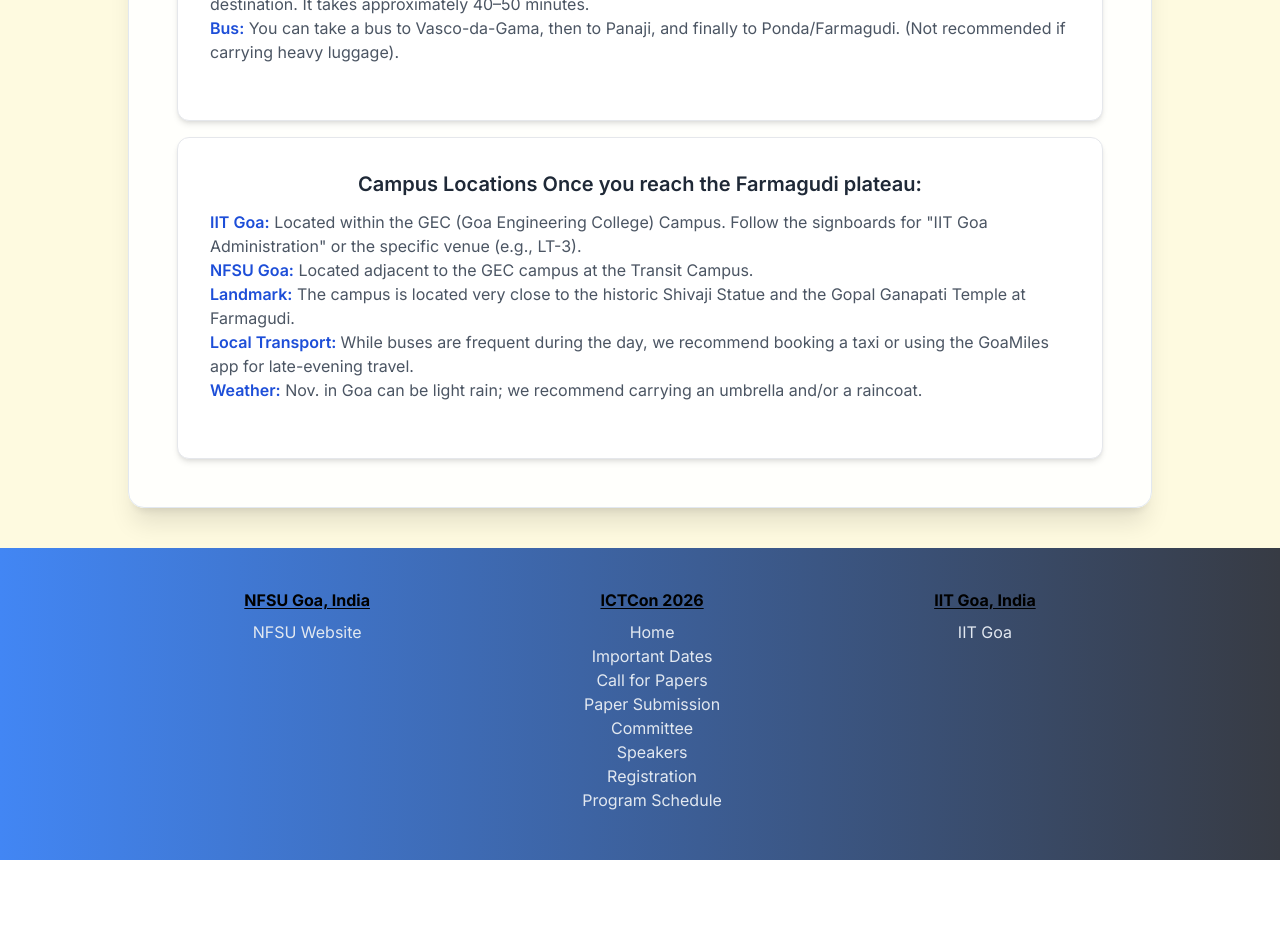
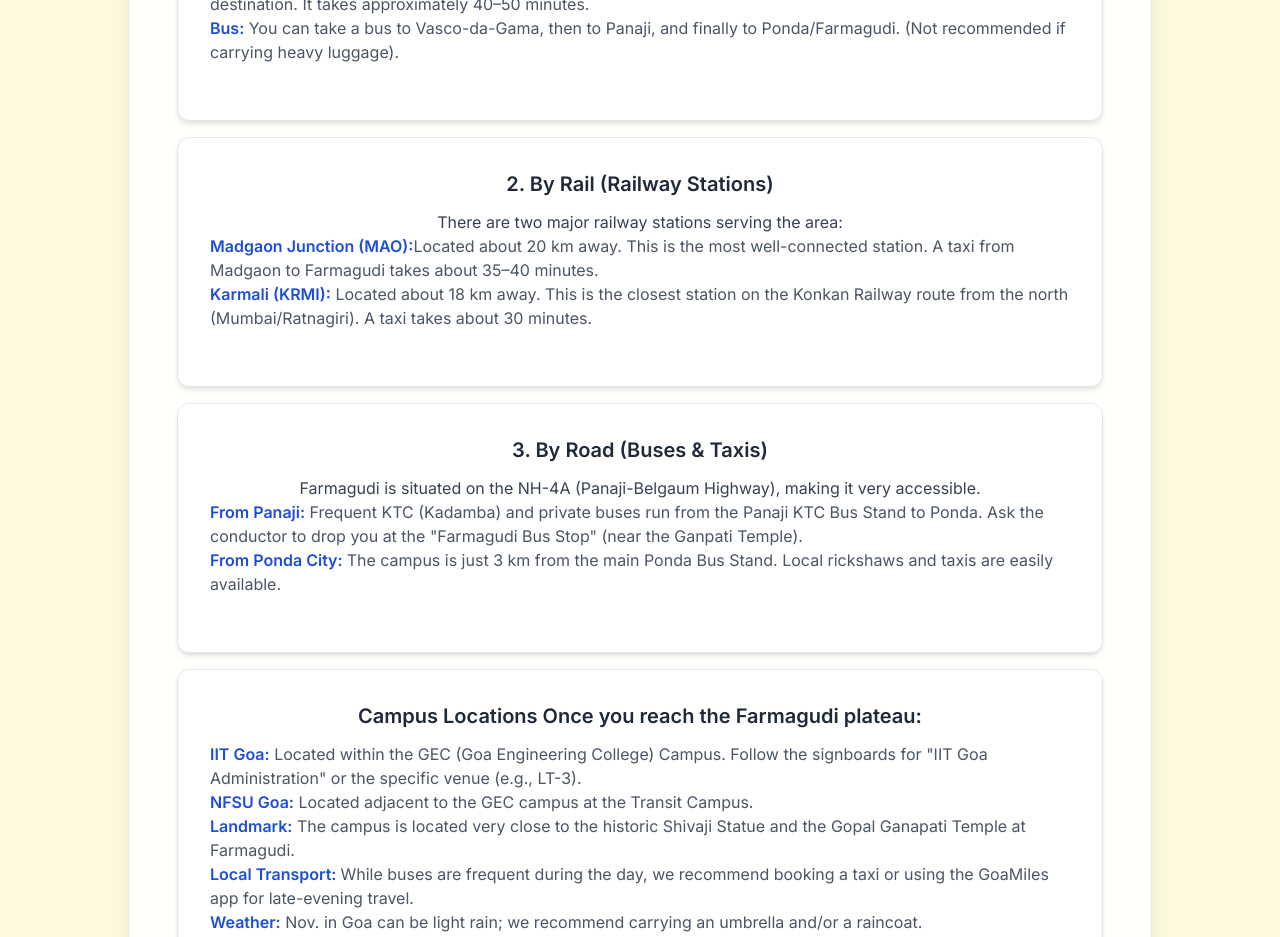
Before and after one commit to ictcon-cit/ictcon_2026, a Next.js app: page /venue in a window 1280 px wide. Shown: the part 780-1717 px from the top of the page. Before the commit the page ends 1640 px from the top, so only its background shows below. Built offline with nearby package versions, Linux system fonts and the light colour scheme.

Commit message:
Update page.tsx

```diff
--- a/src/app/venue/page.tsx
+++ b/src/app/venue/page.tsx
@@ -72,7 +72,38 @@ const SubmissionPage = () => {
             </div>
 
 
+                            {/* ===== Contact Section ===== */}
+            <div className="bg-white rounded-xl shadow-md p-8 text-center border w-full">
+              <h3 className="text-xl font-semibold text-gray-800 mb-3">
+                2. By Rail (Railway Stations)
+              </h3>
 
+               <p className="text-center text-gray-700 text-sm md:text-base leading-relaxed">
+                  There are two major railway stations serving the area:
+               </p>
+
+              <p className="text-gray-600 mb-6 text-sm md:text-base text-left">
+                <span className="font-semibold text-blue-700">Madgaon Junction (MAO):</span>Located about 20 km away. This is the most well-connected station. A taxi from Madgaon to Farmagudi takes about 35–40 minutes. <br />
+                <span className="font-semibold text-blue-700">Karmali (KRMI):</span> Located about 18 km away. This is the closest station on the Konkan Railway route from the north (Mumbai/Ratnagiri). A taxi takes about 30 minutes. <br />
+              </p>
+            </div>
+
+
+                                        {/* ===== Contact Section ===== */}
+            <div className="bg-white rounded-xl shadow-md p-8 text-center border w-full">
+              <h3 className="text-xl font-semibold text-gray-800 mb-3">
+                3. By Road (Buses & Taxis)
+              </h3>
+
+               <p className="text-center text-gray-700 text-sm md:text-base leading-relaxed">
+                Farmagudi is situated on the NH-4A (Panaji-Belgaum Highway), making it very accessible.
+               </p>
+
+              <p className="text-gray-600 mb-6 text-sm md:text-base text-left">
+                <span className="font-semibold text-blue-700">From Panaji:</span> Frequent KTC (Kadamba) and private buses run from the Panaji KTC Bus Stand to Ponda. Ask the conductor to drop you at the "Farmagudi Bus Stop" (near the Ganpati Temple). <br />
+                <span className="font-semibold text-blue-700">From Ponda City: </span> The campus is just 3 km from the main Ponda Bus Stand. Local rickshaws and taxis are easily available. <br />
+              </p>
+            </div>
 
 
 
```
